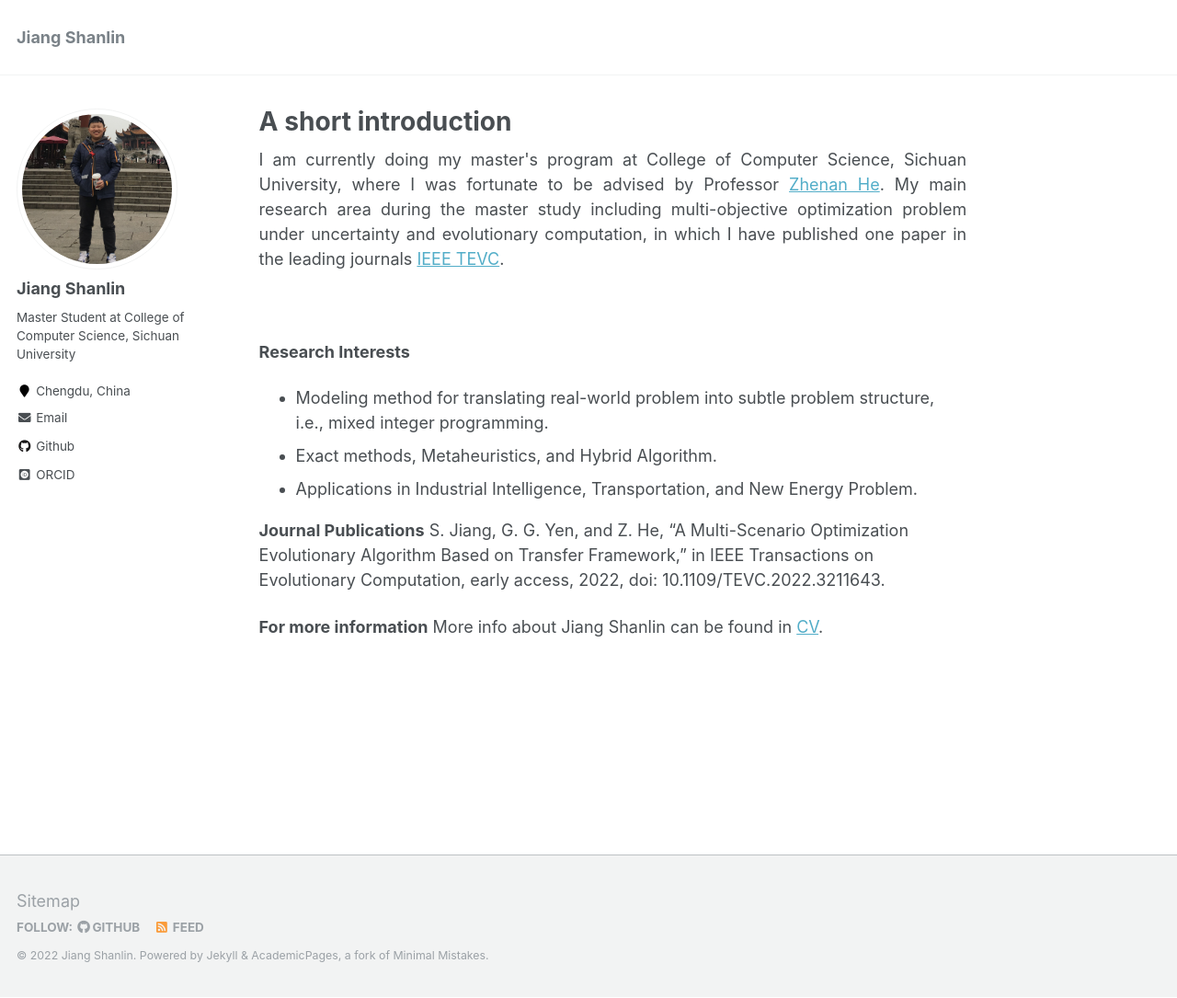
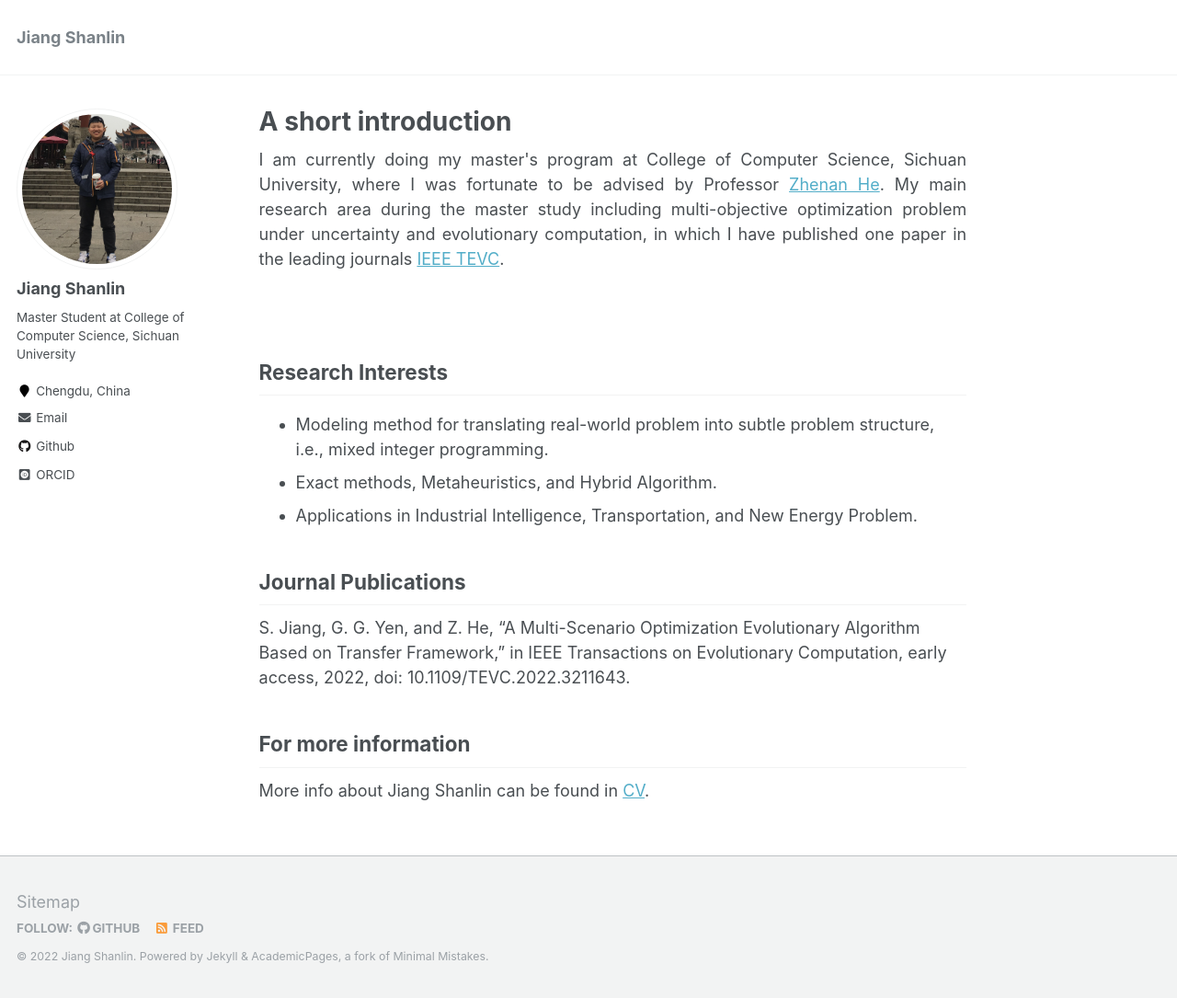
Before and after one commit to Lin-JiangShanlin/Lin-JiangShanlin.github.io, a Jekyll site: the page built from _pages/about.md, in a window 1280 px wide and 1085 px high. Shown: the whole window at 92% size. Built offline with Jekyll 4.4.1, drawn with Linux system fonts in a browser that asks for light colours; some web fonts are replaced.

```diff
--- a/_pages/about.md
+++ b/_pages/about.md
@@ -15,16 +15,16 @@ I am currently doing my master's program at College of Computer Science, Sichuan
 
 <br/>
 
-**Research Interests**
+## Research Interests
 * Modeling method for translating real-world problem into subtle problem structure, i.e., mixed integer programming.
 * Exact methods, Metaheuristics, and Hybrid Algorithm.
 * Applications in Industrial Intelligence, Transportation, and New Energy Problem.
 
-**Journal Publications**
+## Journal Publications
 S. Jiang, G. G. Yen, and Z. He, “A Multi-Scenario Optimization Evolutionary Algorithm Based on Transfer Framework,” in IEEE Transactions on Evolutionary Computation, early access, 2022, doi: 10.1109/TEVC.2022.3211643.
 
 
-**For more information**
+## For more information
 More info about Jiang Shanlin can be found in <a href="[https://ieeexplore.ieee.org/xpl/RecentIssue.jsp?punumber=4235](http://lin-jiangshanlin.github.io/files/Curriculum Vitae-Jiangshanlin.pdf)" target="_blank">CV</a>.
 
 <!--   [CV](http://lin-jiangshanlin.github.io/files/Curriculum Vitae-Jiangshanlin.pdf). -->
```
